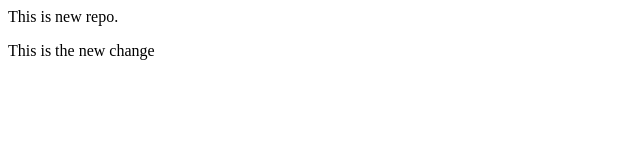
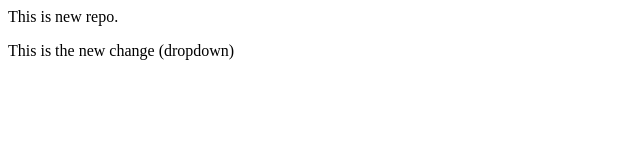
Before and after one commit to AbuzarMohd/LocalRepo, a plain HTML site: page index.html in a window 1280 px wide. Shown: the full height of the page, 0-640 px from the left. Drawn offline with Linux system fonts and the light colour scheme.

Commit message:
Add new dropdown

```diff
--- a/index.html
+++ b/index.html
@@ -1,2 +1,2 @@
 <p>This is new repo.</p>
-<p>This is the new change</p>
+<p>This is the new change (dropdown)</p>
```
